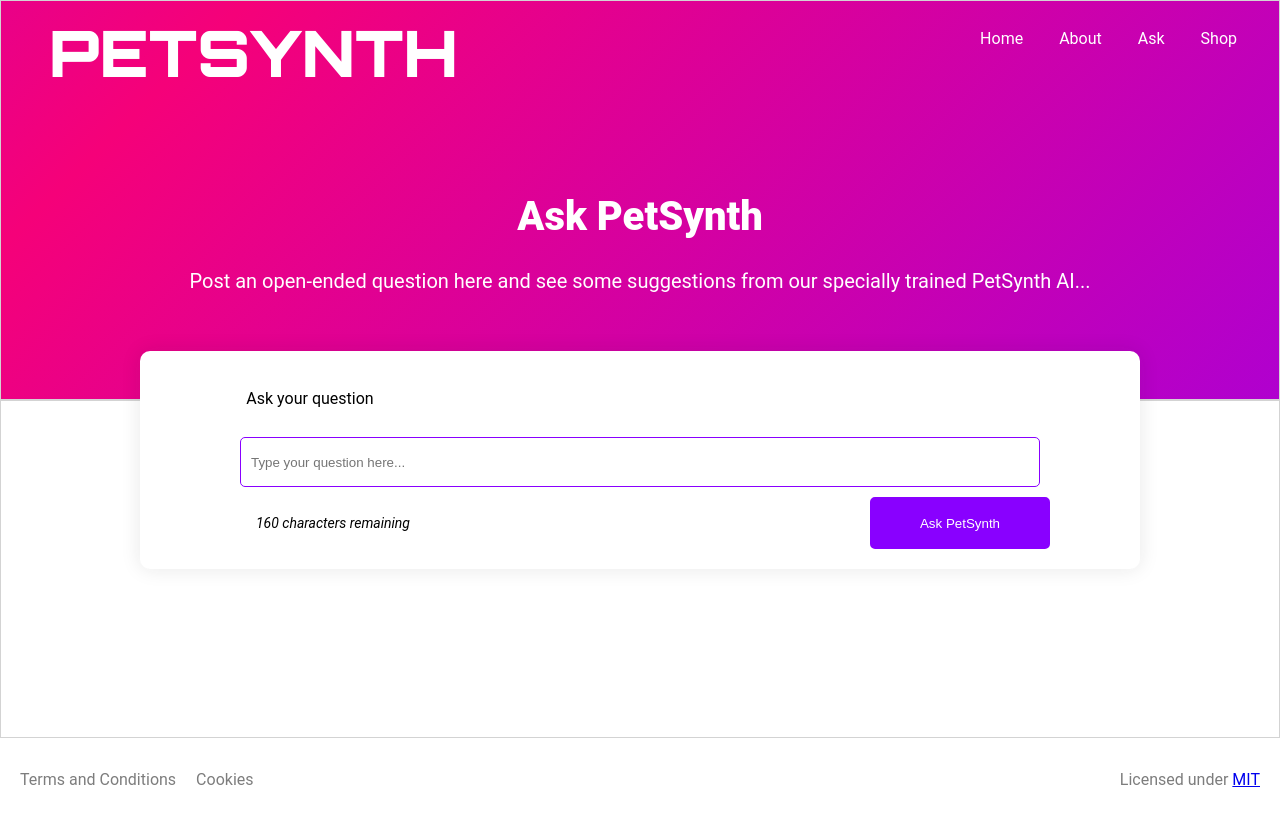
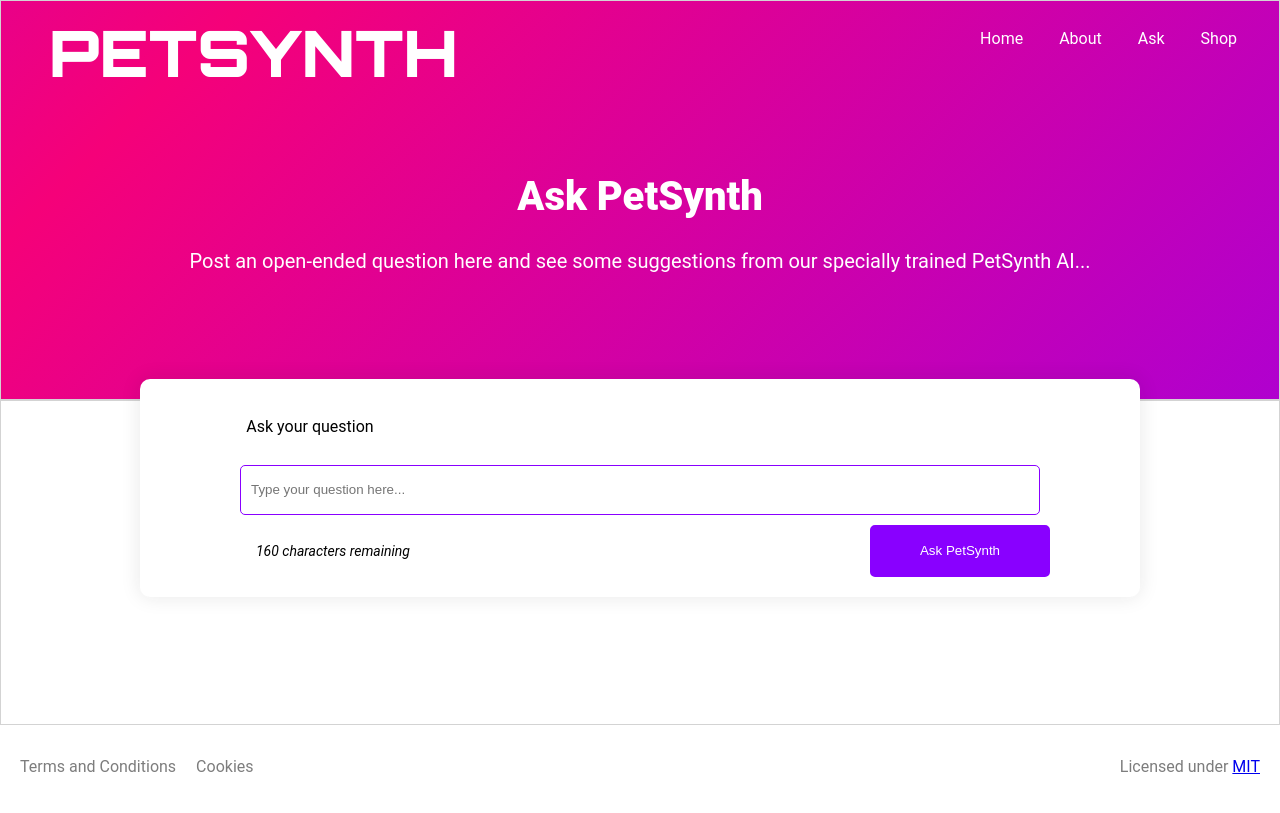
Before and after one commit to technative-academy/PetSynth, a React (Vite) app: page /ask in a window 1280 px wide. Built offline with nearby package versions, Linux system fonts and the light colour scheme.

Commit message:
Fix conditional rendering

```diff
--- a/src/views/Ask/Ask.jsx
+++ b/src/views/Ask/Ask.jsx
@@ -9,7 +9,7 @@ function Ask() {
 		<div className={styles.wrapper}>
 			{/* Hero container content needs to overlap header */}
 			<div className={styles.herocontainer}>
-				<h1>Ask PetSynth</h1>
+				<h1 className={styles.h1}>Ask PetSynth</h1>
 				<p className={styles.herotitle}>
 					Post an open-ended question here and see some suggestions
 					from our specially trained PetSynth AI...
--- a/src/views/Ask/Ask.module.css
+++ b/src/views/Ask/Ask.module.css
@@ -29,7 +29,7 @@
 	padding-right: 20px;
 }
 
-h1 {
+.h1 {
 	margin-top: -25rem;
 	color: white;
 }
@@ -91,8 +91,11 @@ h1 {
 
 /* Desktop styling */
 @media (min-width: 768px) {
-	h1 {
+	.h1 {
 		font-size: 40px;
+	}
+	.resultsTitle {
+		color: black;
 	}
 
 	.askcontainer {
--- a/src/views/Ask/AskResults.jsx
+++ b/src/views/Ask/AskResults.jsx
@@ -21,10 +21,14 @@ function AskResults() {
 	});
 	return (
 		<div>
-			<h3>Results</h3>
-			{/* {results.map((result) => (
-				<ResultItem {...result} />
-			))} */}
+			{results && (
+				<>
+					<h3 className={styles.resultsTitle}>Results</h3>
+					{results.map((result) => (
+						<ResultItem {...result} />
+					))}
+				</>
+			)}
 		</div>
 	);
 }
```
